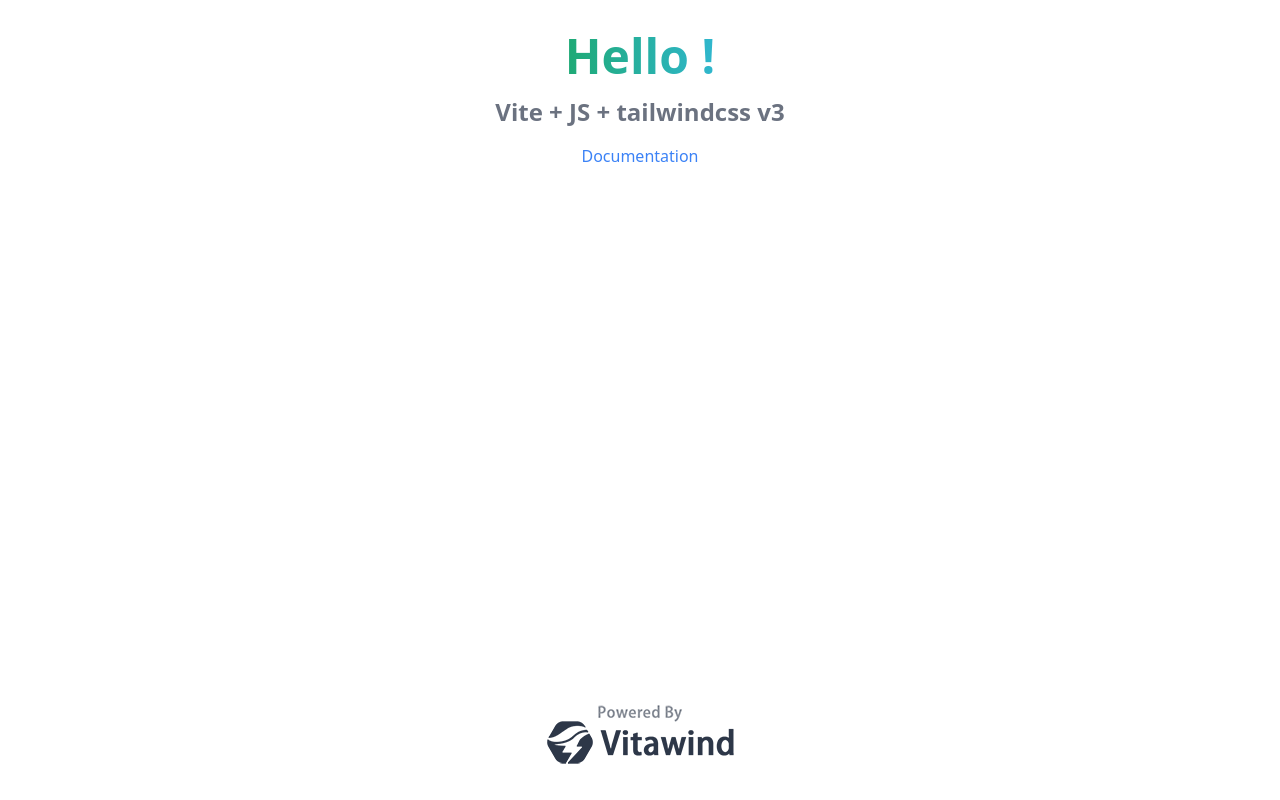
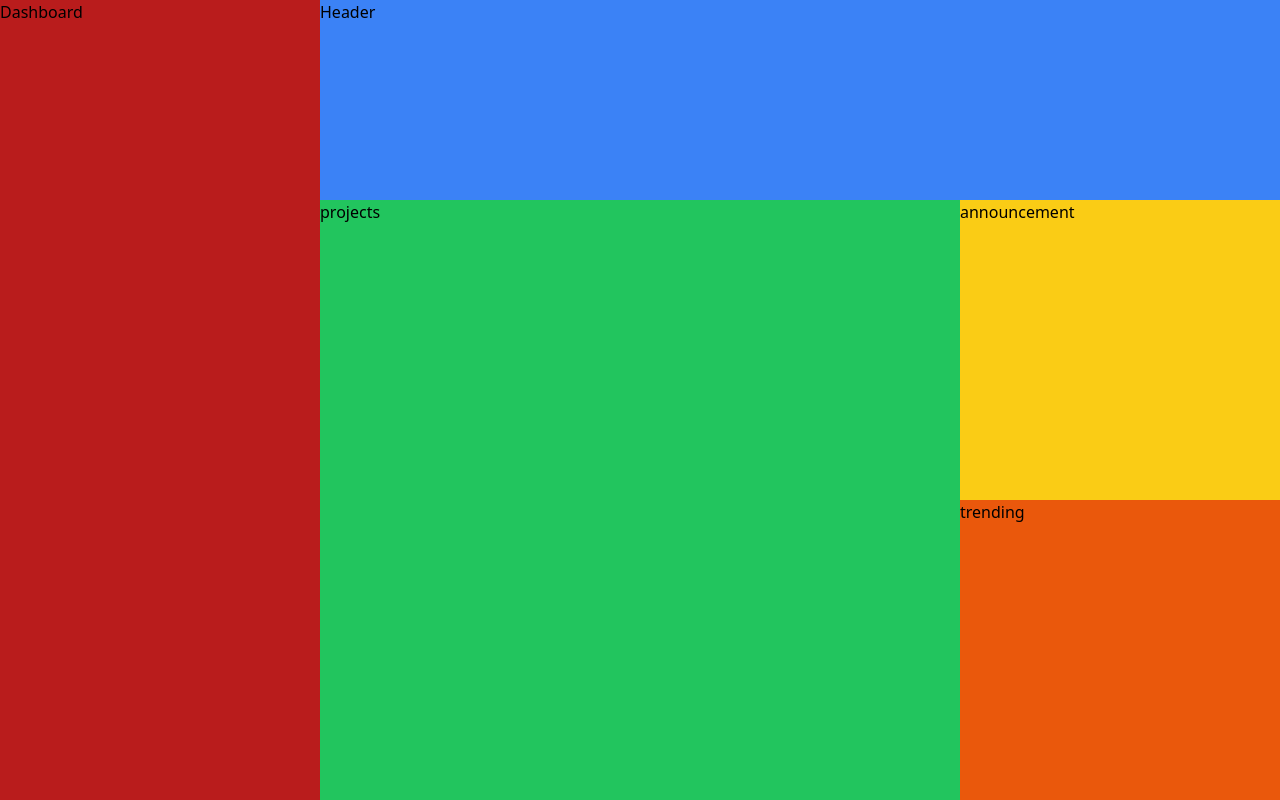
Before and after one commit to DustinDust/TOD-admin-dashboard, a website built with Vite: page index.html in a window 1280 px wide. Built offline with nearby package versions, Linux system fonts and the light colour scheme.

Commit message:
Basic layout

```diff
--- a/index.html
+++ b/index.html
@@ -1,30 +1,34 @@
 <!DOCTYPE html>
-<html lang="en">
+<html lang="en" class="h-screen w-screen">
   <head>
     <meta charset="UTF-8" />
     <link rel="icon" type="image/svg+xml" href="favicon.svg" />
     <meta name="viewport" content="width=device-width, initial-scale=1.0" />
     <title>Vite App</title>
   </head>
-  <body>
-    <div
-      id="app"
-      class="flex h-screen flex-col items-center justify-between py-8 text-center text-[#2c3e50] selection:bg-green-100"
-    >
-      <div>
-        <h1
-          class="bg-gradient-to-r from-green-600 to-sky-400 bg-clip-text text-5xl font-black text-transparent selection:bg-transparent"
+  <body class="h-full w-full">
+    <div class="root mr-0 grid h-full w-full grid-cols-4 grid-rows-4">
+      <header class="col-span-full col-start-2 h-full w-full bg-blue-500">
+        Header
+      </header>
+      <div class="dashboard row-span-full h-full w-full bg-red-700">
+        Dashboard
+      </div>
+      <main
+        class="col-span-full col-start-2 row-span-full row-start-2 grid grid-cols-3 grid-rows-3"
+      >
+        <div
+          class="project col-span-2 row-span-full h-full w-full bg-green-500"
         >
-          Hello !
-        </h1>
-        <h3 class="my-4 text-2xl font-bold text-gray-500">
-          Vite + JS + tailwindcss v3
-        </h3>
-        <a href="https://vitejs.dev/guide/features.html" target="_blank"
-          >Documentation</a
-        >
-      </div>
-      <img class="block" src="./src/assets/powered-by-vitawind-bright.png" />
+          projects
+        </div>
+        <div class="extra row-span-full grid grid-cols-1 grid-rows-2">
+          <div class="announcement h-full w-full bg-yellow-400">
+            announcement
+          </div>
+          <div class="trending h-full w-full bg-orange-600">trending</div>
+        </div>
+      </main>
     </div>
     <script type="module" src="./src/main.js"></script>
   </body>
```
Also changed, not shown: design.png (added).
